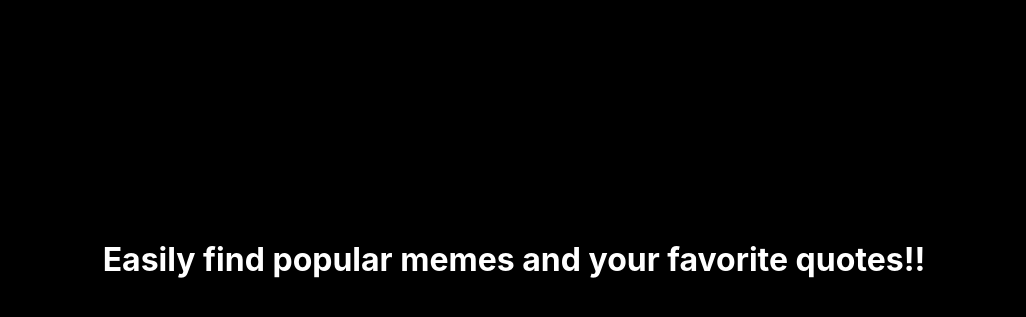
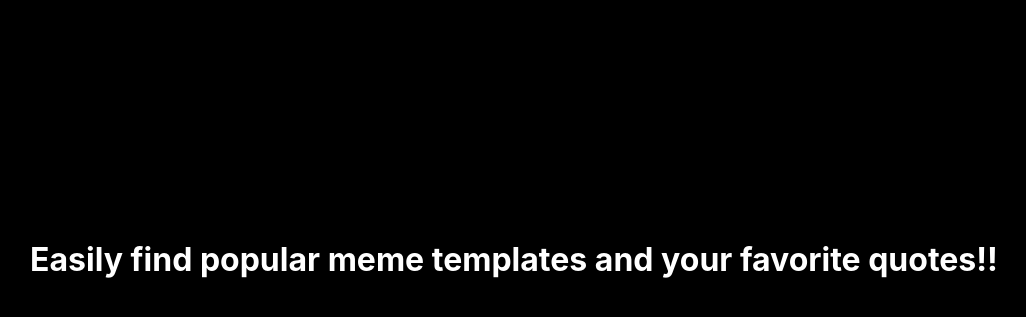
Before and after one commit to Luka-Personal/Python-Quiz-page, a Flask app: page / in a window 1280 px wide. Shown: the part 61-378 px from the top of the page, without its empty margins (126-1152 px from the left). Run offline with Flask 2, Linux system fonts and the light colour scheme.

Commit message:
fix home

```diff
--- a/Templates/home.html
+++ b/Templates/home.html
@@ -1,3 +1,3 @@
 {% extends "base.html" %} {% block title %}Home{% endblock %} {% block content %}
-<h1 class="home-text">Easily find popular memes and your favorite quotes!!</h1>
+<h1 class="home-text">Easily find popular meme templates and your favorite quotes!!</h1>
 {% endblock %}
```
